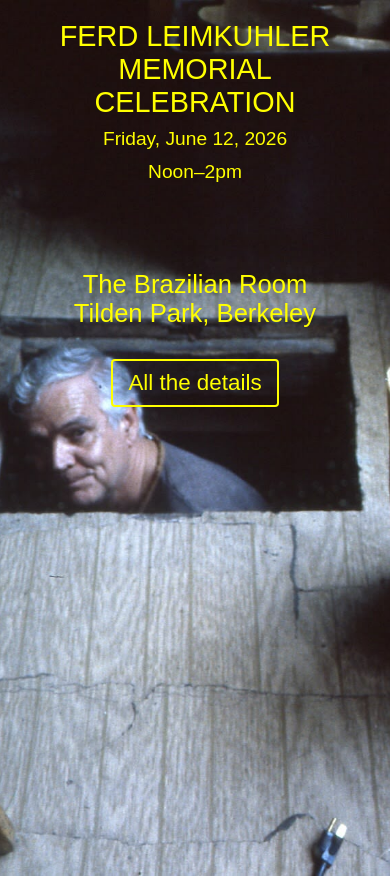
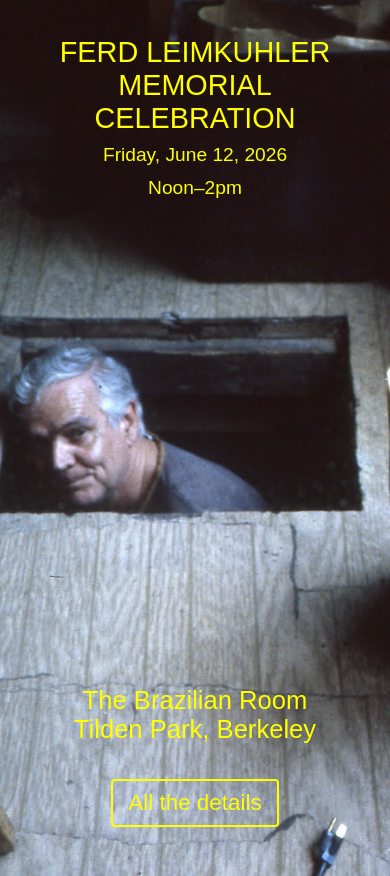
Before and after one commit to ferd2026/ferd2026.github.io, a plain HTML site: page index.html in a window 390 px wide. Drawn offline with Linux system fonts and the light colour scheme; a web font is replaced by a local one.

Commit message:
Add files via upload

```diff
--- a/index.html
+++ b/index.html
@@ -117,40 +117,36 @@
     /* ===== Phones ===== */
     @media (max-width: 480px) {
       .hero {
+        display: flex;
+        flex-direction: column;
+        justify-content: space-between;
         padding: 1rem 0;
       }
 
       .overlay-text {
-        position: relative;
-        margin: 0.75rem auto;
+        position: static;
         max-width: 90%;
         text-align: center;
-        left: auto;
-        right: auto;
+        margin: 0 auto;
       }
 
-      /* Nudge top block UP */
       .top-left {
-        transform: translateY(-1.25rem);
+        margin-top: 0.5rem;
       }
 
-      /* Hide “Food & Drink” on phones */
       .center-left {
         display: none;
       }
 
-      /* Nudge bottom blocks DOWN */
-      .bottom-left,
-      .bottom-right {
-        transform: translateY(2rem);
-      }
-
-      /* Cancel desktop positioning */
-      .bottom-right {
-        left: auto;
-        right: auto;
+      .mobile-bottom {
+        display: flex;
+        flex-direction: column;
+        align-items: center;
+        gap: 1rem;
+        margin-bottom: 1.5rem;
       }
     }
+
 
 
 </style>
@@ -173,6 +169,7 @@
     Food &amp; Drink
   </div>
 
+<div class="mobile-bottom">
   <div class="overlay-text bottom-left">
     The Brazilian Room
     <br>Tilden Park, Berkeley
@@ -181,6 +178,7 @@
   <div class="overlay-text bottom-right">
     <a href="info.html">All the details</a>
   </div>
+</div>
 
 </div>
 
```
